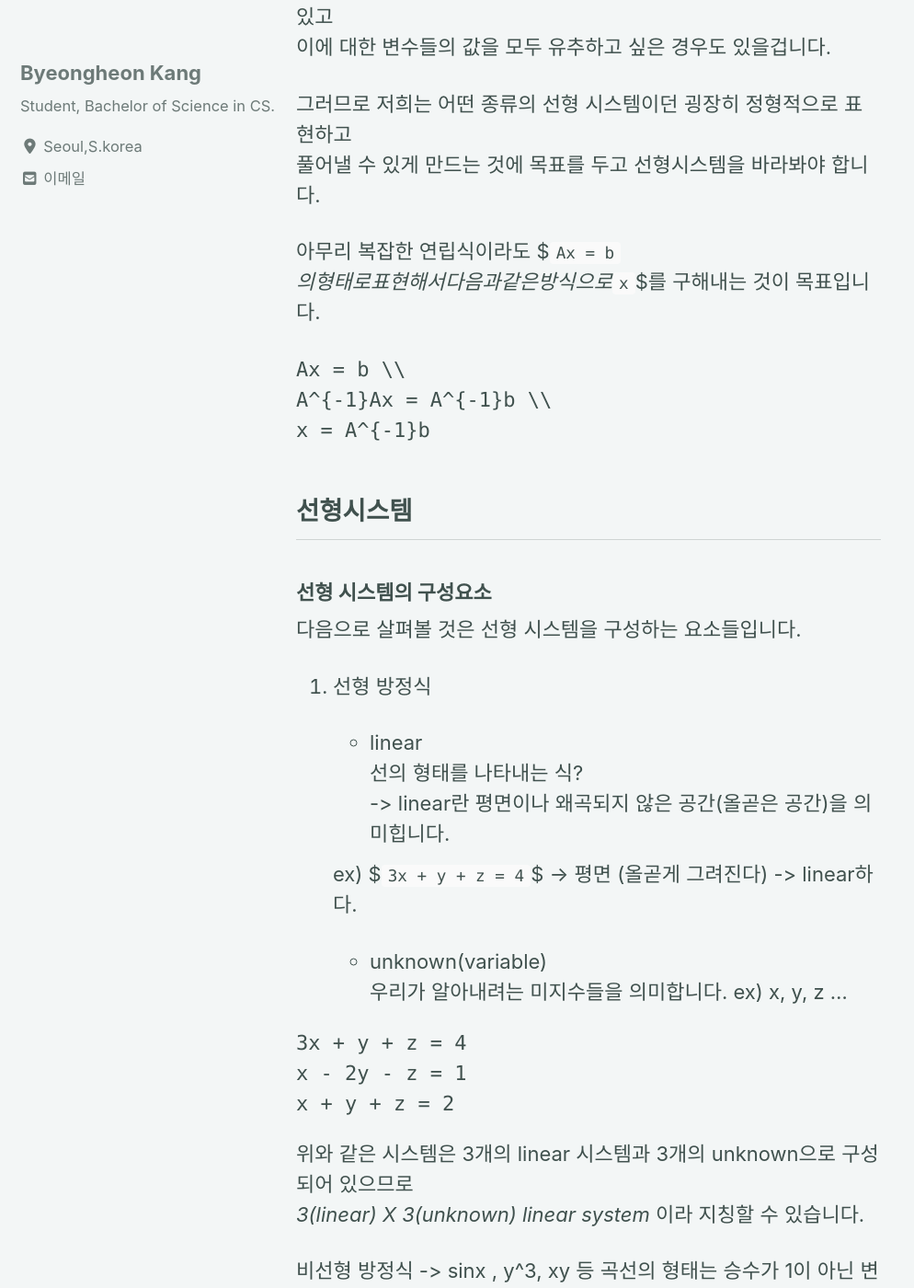
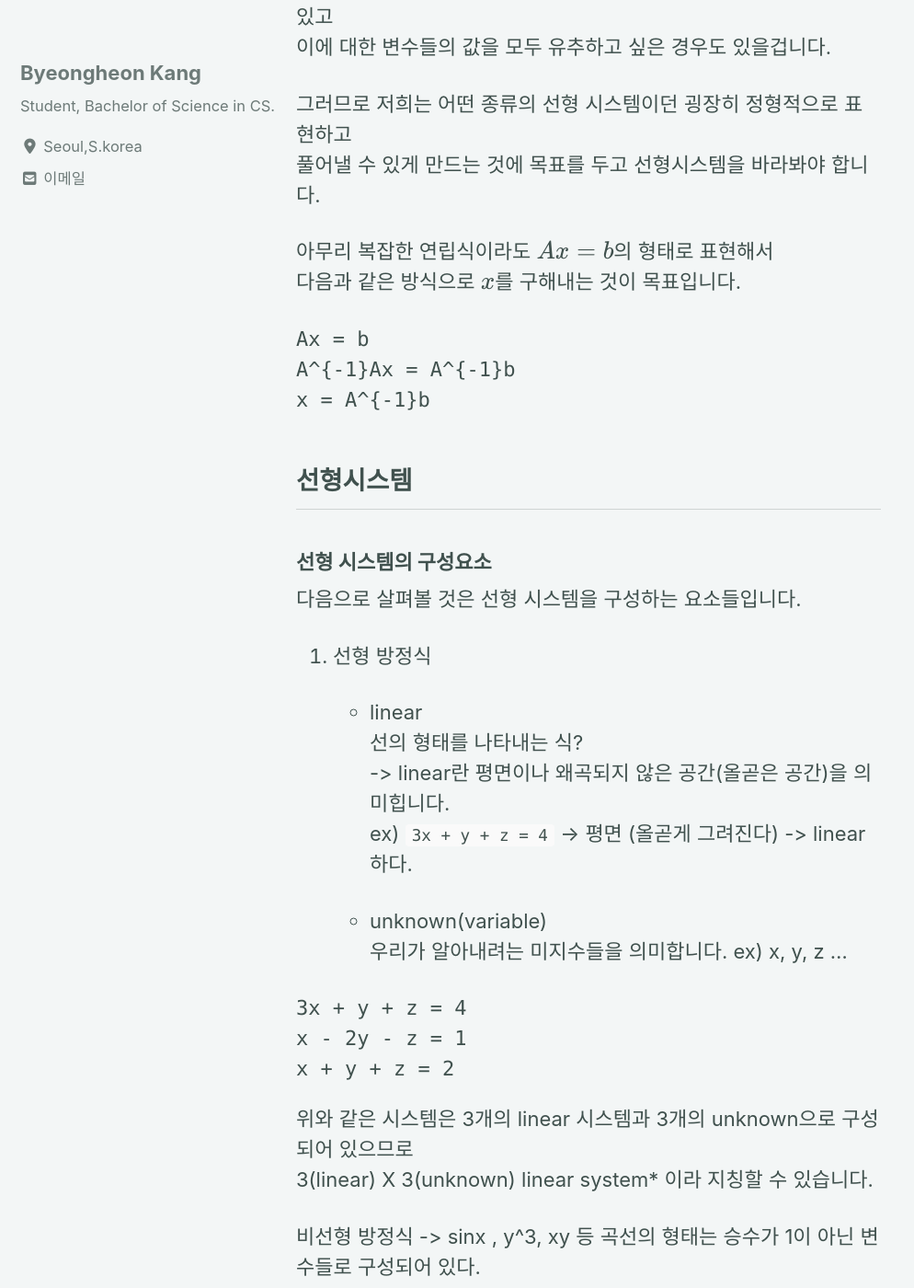
Before and after one commit to devtrail42/devtrail42.github.io, a Jekyll site: the page built from _posts/2020-12-07-linearSys.md, in a window 1280 px wide and 1400 px high, scrolled down 1654 px. Shown: the whole window at 92% size, without its empty margins (0-994 px from the left). Built offline with Jekyll 4.4.1, drawn with Linux system fonts in a browser that asks for light colours; cached includes are drawn as plain includes; nearby versions of some CDN libraries; formulas are drawn with MathJax 3; comment, search, counter and statistics services are not loaded.

```diff
--- a/_posts/2020-12-07-linearSys.md
+++ b/_posts/2020-12-07-linearSys.md
@@ -48,11 +48,11 @@ x - 2y = 1
 그러므로 저희는 어떤 종류의 선형 시스템이던 굉장히 정형적으로 표현하고
 풀어낼 수 있게 만드는 것에 목표를 두고 선형시스템을 바라봐야 합니다.
 
-아무리 복잡한 연립식이라도 $`Ax = b`$의 형태로 표현해서
-다음과 같은 방식으로 $`x`$를 구해내는 것이 목표입니다.
+아무리 복잡한 연립식이라도 $Ax = b$의 형태로 표현해서
+다음과 같은 방식으로 $x$를 구해내는 것이 목표입니다.
 ~~~math
-Ax = b \\
-A^{-1}Ax = A^{-1}b \\
+Ax = b
+A^{-1}Ax = A^{-1}b
 x = A^{-1}b
 ~~~
 
@@ -68,8 +68,7 @@ x = A^{-1}b
     * linear
     선의 형태를 나타내는 식?
     -> linear란 평면이나 왜곡되지 않은 공간(올곧은 공간)을 의미힙니다.
-
-    ex) $`3x + y + z = 4`$ -> 평면 (올곧게 그려진다) -> linear하다.
+    ex) `3x + y + z = 4` -> 평면 (올곧게 그려진다) -> linear하다.
 
     * unknown(variable)
     우리가 알아내려는 미지수들을 의미합니다. ex) x, y, z ...
@@ -81,7 +80,7 @@ x + y + z = 2
 ~~~
 
 위와 같은 시스템은 3개의 linear 시스템과 3개의 unknown으로 구성되어 있으므로
-*3(linear) X 3(unknown) linear system* 이라 지칭할 수 있습니다.
+3(linear) X 3(unknown) linear system* 이라 지칭할 수 있습니다.
 
 비선형 방정식 -> sinx , y^3, xy 등 곡선의 형태는 승수가 1이 아닌 변수들로 구성되어 있다.
 
```
